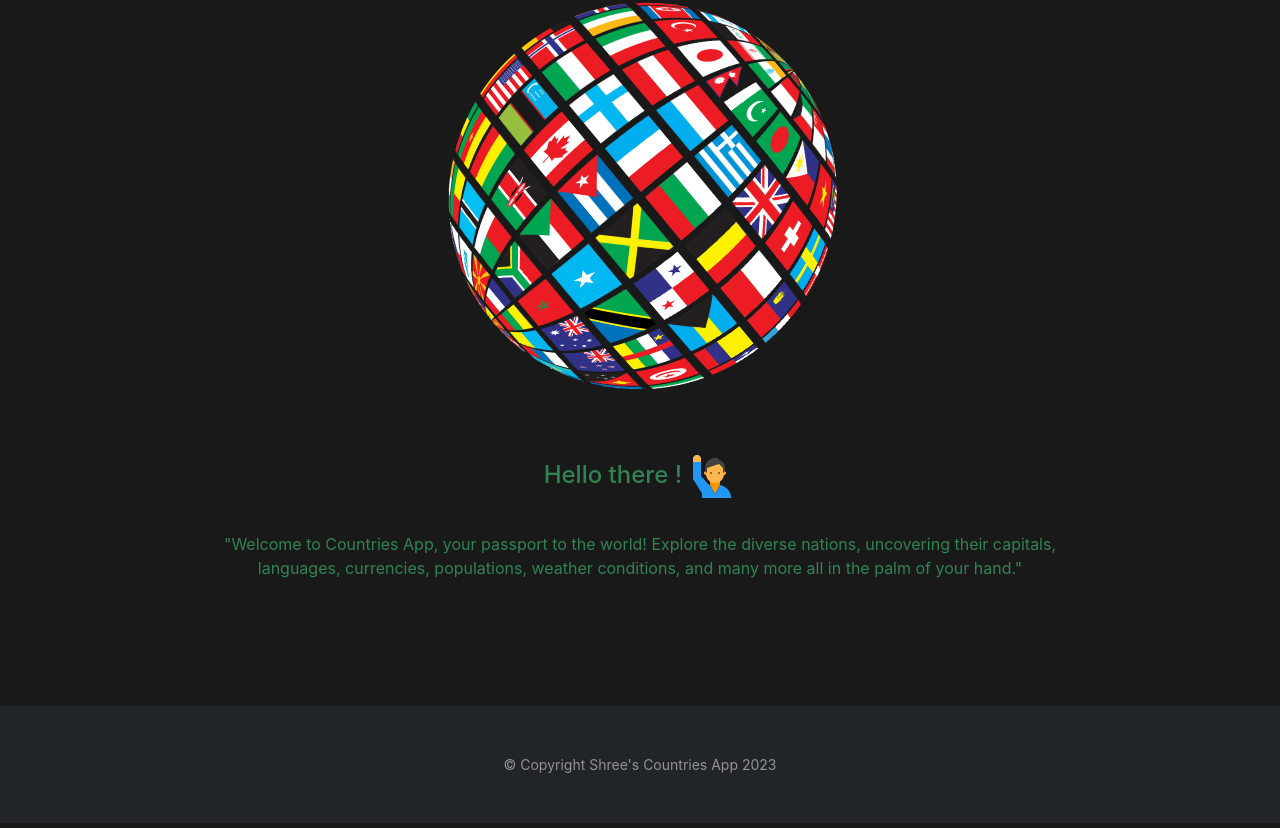
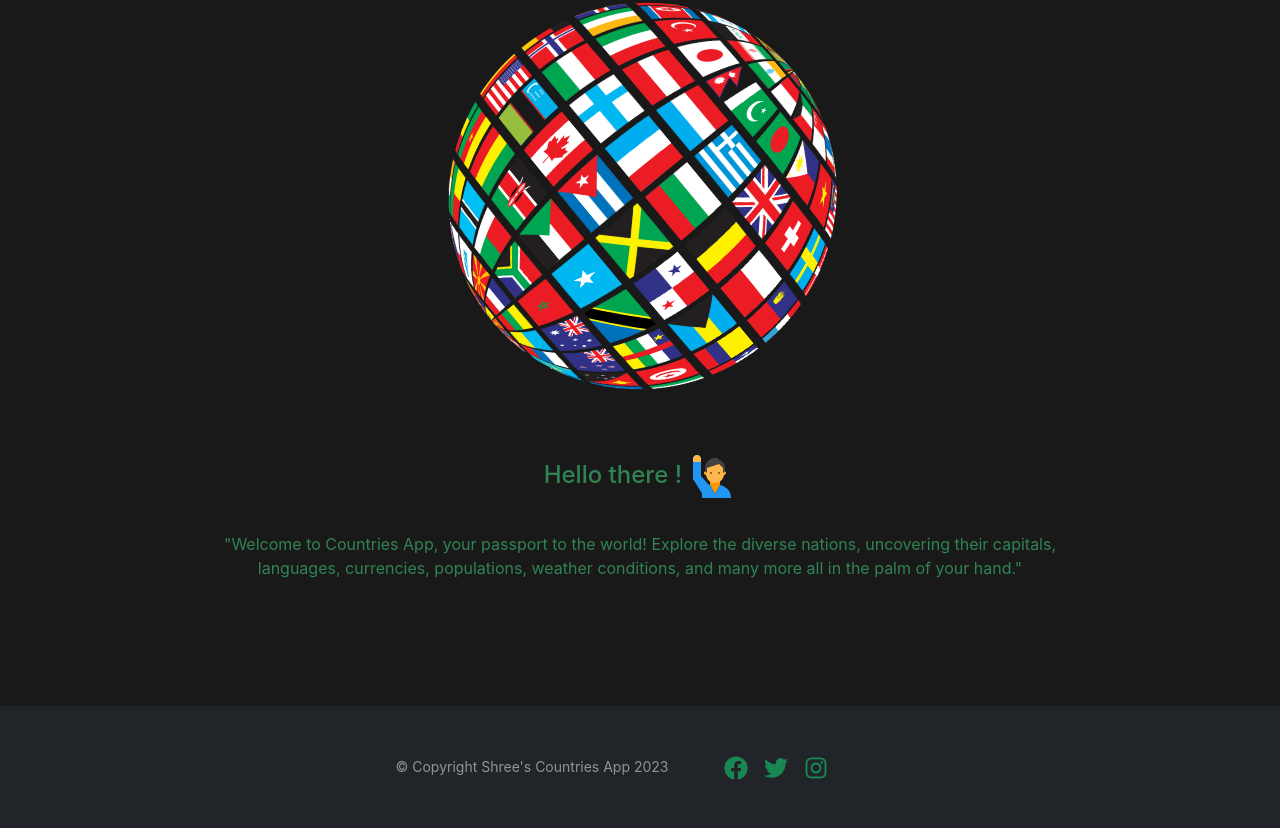
Before and after one commit to shree0007/Countries-App_react, a React (Create React App) app: page / in a window 1280 px wide. Shown: the part 230-1058 px from the top of the page. Built offline with nearby package versions, Linux system fonts and the light colour scheme; no server answers.

Commit message:
added social media icons in the footer

```diff
--- a/package.json
+++ b/package.json
@@ -15,6 +15,7 @@
     "react-bootstrap": "^2.5.0",
     "react-dom": "^18.2.0",
     "react-firebase-hooks": "^5.1.1",
+    "react-icons": "^4.11.0",
     "react-redux": "^8.0.2",
     "react-router-bootstrap": "^0.26.2",
     "react-router-dom": "^6.3.0",
--- a/src/pages/Layout.jsx
+++ b/src/pages/Layout.jsx
@@ -8,6 +8,7 @@ import { LinkContainer } from 'react-router-bootstrap';
 import { Button } from 'react-bootstrap';
 import { auth, logout } from '../auth/firebase';
 import { useAuthState } from 'react-firebase-hooks/auth';
+import { FaFacebook, FaTwitter, FaInstagram } from 'react-icons/fa';
 
 
 
@@ -52,7 +53,14 @@ const Layout = () => {
         <Outlet />
       </Row>
       <Row className='sm py-5 bg-dark text-center'>
-        <small className='text-white-50'>&copy; Copyright Shree's Countries App 2023  </small>
+        <div className='footer' style={{ display: "flex", justifyContent: "center", alignItems: "center" }}>
+          <small className='text-white-50'>&copy; Copyright Shree's Countries App 2023  </small>
+          <div className='icons mx-5'>
+            <a href="https://www.facebook.com/groups/768403813253721"><FaFacebook className='icon fs-4  mx-2 text-success' /></a>
+            <a href='https://twitter.com/'><FaTwitter className='icon fs-4 mx-2 text-success' /></a>
+            <a href='https://www.instagram.com/countries_pictures/'><FaInstagram className='icon fs-4 mx-2 text-success' /></a>
+          </div>
+        </div>
       </Row>
     </Container>
   );
```
Also changed, not shown: 1 other file (tests, documents, lock files or other folders).
